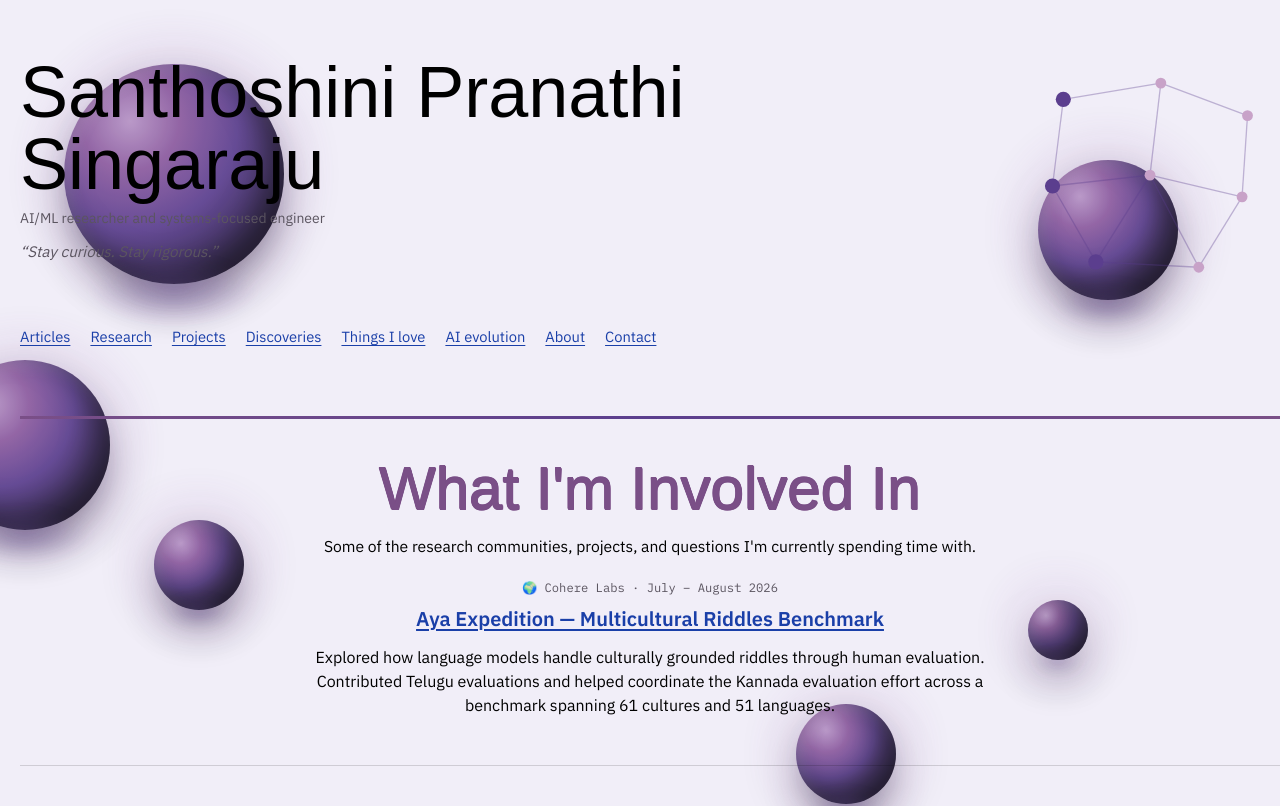
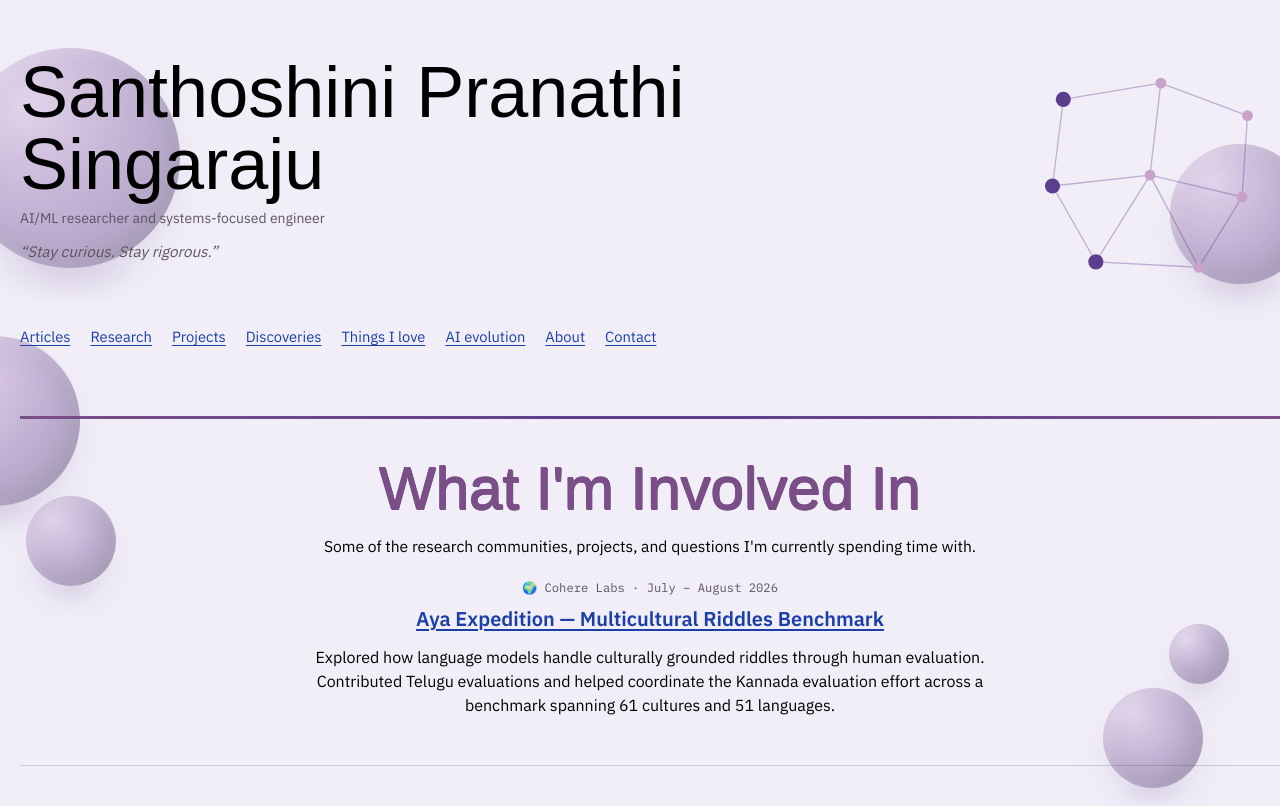
Before and after one commit to pranathi000/portfolio, a Next.js app: page / in a window 1280 px wide. Shown: the top 806 px of the page. Built offline with nearby package versions, Linux system fonts and the light colour scheme; a web font is replaced by a local one.

Commit message:
Update globals.css

```diff
--- a/app/globals.css
+++ b/app/globals.css
@@ -27,73 +27,75 @@ a:hover { opacity: 0.72; }
   }
 }
 
-/* ── 3D dark violet orbs ───────────────────────────────────────── */
+/* ── 3D violet orbs — edge-only, translucent, reflective ─────────── */
 .orb {
   position: fixed;
   border-radius: 50%;
   pointer-events: none;
   z-index: 0;
-  /* offset highlight + deep core + dark rim = glossy sphere lighting */
+  mix-blend-mode: multiply;     /* lets text/background show through instead of being covered */
   background: radial-gradient(
     circle at 30% 26%,
-    #B592C4 0%,
-    #8B5A9E 22%,
-    #5B3E8E 48%,
-    #2E1F4D 75%,
-    #150A28 100%
+    #D6C2E0 0%,
+    #B592C4 25%,
+    #8B6BA8 52%,
+    #6B4E8E 78%,
+    #4A3566 100%
   );
-  /* inner shading carves out roundness; outer shadow makes it float; soft ring fakes reflected light */
   box-shadow:
-    inset -14px -14px 30px rgba(0, 0, 0, 0.55),
-    inset 6px 6px 14px rgba(255, 255, 255, 0.15),
-    0 25px 45px -10px rgba(20, 5, 40, 0.55),
-    0 0 60px rgba(139, 90, 158, 0.35);
-  opacity: 0.92;
+    inset -10px -10px 24px rgba(0, 0, 0, 0.25),
+    inset 6px 6px 14px rgba(255, 255, 255, 0.35),
+    0 20px 35px -12px rgba(80, 50, 110, 0.35);
+  opacity: 0.45;
 }
 
-/* soft reflection puddle beneath each ball */
 .orb::after {
   content: "";
   position: absolute;
-  left: 12%;
-  right: 12%;
-  bottom: -18%;
-  height: 30%;
+  left: 15%;
+  right: 15%;
+  bottom: -16%;
+  height: 26%;
   border-radius: 50%;
-  background: radial-gradient(ellipse, rgba(91, 62, 142, 0.35), transparent 70%);
+  background: radial-gradient(ellipse, rgba(139, 107, 168, 0.25), transparent 70%);
   filter: blur(6px);
 }
 
-.orb.o1 { width: 220px; height: 220px; top: 8%;   left: 5%;    animation: orbit1 24s ease-in-out infinite; }
-.orb.o2 { width: 90px;  height: 90px;  top: 65%;  left: 12%;   animation: orbit2 18s ease-in-out infinite; }
-.orb.o3 { width: 140px; height: 140px; top: 20%;  right: 8%;   animation: orbit3 21s ease-in-out infinite; }
-.orb.o4 { width: 60px;  height: 60px;  top: 75%;  right: 15%;  animation: orbit4 15s ease-in-out infinite; }
-.orb.o5 { width: 170px; height: 170px; top: 45%;  left: -60px; animation: orbit5 27s ease-in-out infinite; }
-.orb.o6 { width: 100px; height: 100px; top: 88%;  right: 30%;  animation: orbit6 19s ease-in-out infinite; }
+/* every orb sits in the outer margin; travel range stays within that margin */
+.orb.o1 { width: 220px; height: 220px; top: 6%;   left: -40px;  animation: edge1 24s ease-in-out infinite; }
+.orb.o2 { width: 90px;  height: 90px;  top: 62%;  left: 2%;     animation: edge2 18s ease-in-out infinite; }
+.orb.o3 { width: 140px; height: 140px; top: 18%;  right: -30px; animation: edge3 21s ease-in-out infinite, pulse 6s ease-in-out infinite; }
+.orb.o4 { width: 60px;  height: 60px;  top: 78%;  right: 4%;    animation: edge4 15s ease-in-out infinite; }
+.orb.o5 { width: 170px; height: 170px; top: 42%;  left: -90px;  animation: edge5 27s ease-in-out infinite; }
+.orb.o6 { width: 100px; height: 100px; top: 86%;  right: 6%;    animation: edge6 19s ease-in-out infinite, pulse 8s ease-in-out infinite 2s; }
 
-@keyframes orbit1 {
-  0%, 100% { transform: translate(0, 0) rotate(0deg); }
-  50% { transform: translate(60px, 90px) rotate(25deg); }
+@keyframes edge1 {
+  0%, 100% { transform: translate(0, 0); }
+  50% { transform: translate(20px, 40px); }
 }
-@keyframes orbit2 {
+@keyframes edge2 {
   0%, 100% { transform: translate(0, 0); }
-  50% { transform: translate(40px, -70px); }
+  50% { transform: translate(15px, -30px); }
 }
-@keyframes orbit3 {
+@keyframes edge3 {
   0%, 100% { transform: translate(0, 0); }
-  50% { transform: translate(-70px, 60px); }
+  50% { transform: translate(-20px, 30px); }
 }
-@keyframes orbit4 {
+@keyframes edge4 {
   0%, 100% { transform: translate(0, 0) scale(1); }
-  50% { transform: translate(-40px, -50px) scale(1.15); }
+  50% { transform: translate(-15px, -25px) scale(1.08); }
 }
-@keyframes orbit5 {
+@keyframes edge5 {
   0%, 100% { transform: translate(0, 0); }
-  50% { transform: translate(90px, 40px); }
+  50% { transform: translate(30px, 20px); }
 }
-@keyframes orbit6 {
+@keyframes edge6 {
   0%, 100% { transform: translate(0, 0) scale(1); }
-  50% { transform: translate(50px, -30px) scale(0.9); }
+  50% { transform: translate(18px, -15px) scale(0.92); }
+}
+@keyframes pulse {
+  0%, 100% { opacity: 0.45; }
+  50% { opacity: 0.25; }
 }
 
 @media (max-width: 900px) {
```
